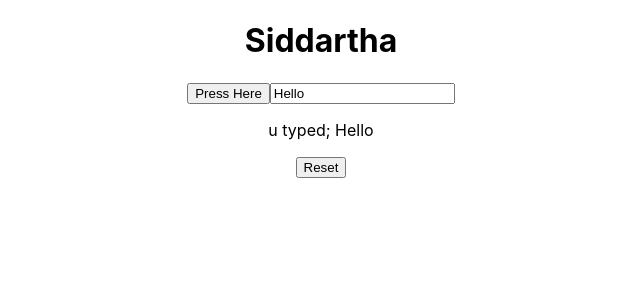
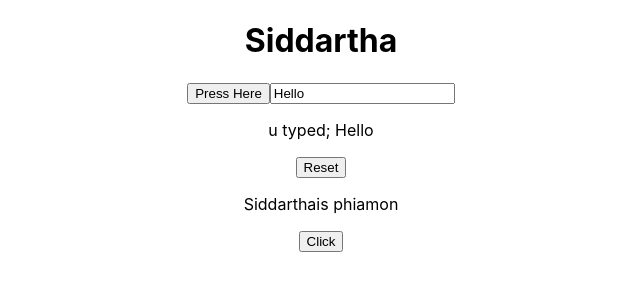
Before and after one commit to siddarthal/ThisRep, a React (Create React App) app: page / in a window 1280 px wide. Shown: the top 300 px of the page, without its empty margins (319-959 px from the left). Built offline with nearby package versions, Linux system fonts and the light colour scheme.

Commit message:
Worked on passing states as props

```diff
--- a/src/App.js
+++ b/src/App.js
@@ -1,4 +1,4 @@
-
+import Statesprops from './components/Statesprops';
 import './App.css';
 import Input from './components/Input';
 import Cone from './components/Cone';
@@ -7,6 +7,7 @@ function App() {
     <div className="App">
       <Cone/>
       <Input/>
+      <Statesprops/>
     </div>
   );
 }
--- /dev/null
+++ b/src/components/Child.js
@@ -0,0 +1,5 @@
+export default function Child(props){
+    return(
+        <p>{props.mssg}</p>
+    )
+}
--- /dev/null
+++ b/src/components/Statesprops.js
@@ -0,0 +1,11 @@
+import { useState } from "react";
+import Child from "./Child";
+export default function Statesprops(){
+    const [man,setMan]=useState("Siddartha");
+    return(
+        <>
+            <Child mssg={man + "is phiamon"}/>
+            <button onClick={()=> setMan("Siddartha Reddy")}>Click</button>
+        </>
+    );
+}
```
